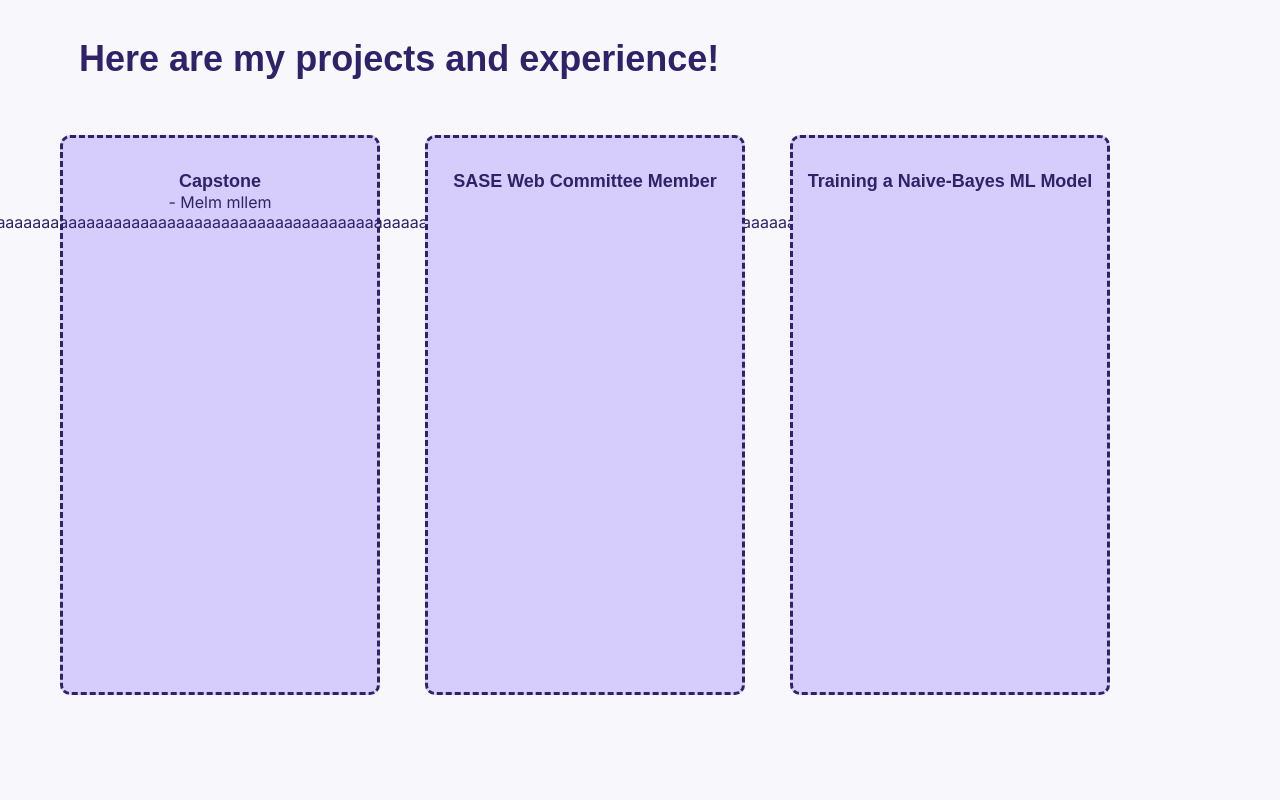
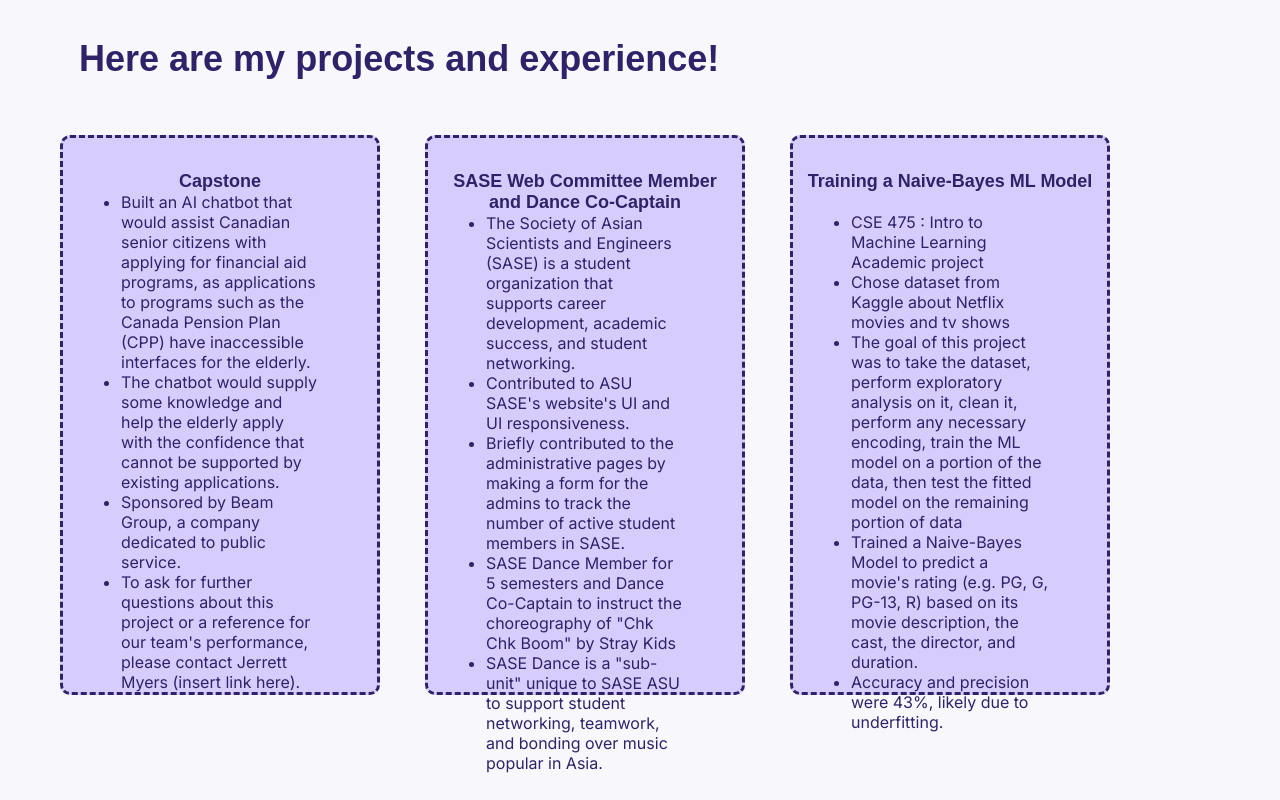
Before and after one commit to MDTea/madeleinne-portfolio, a React (Create React App) app: page / in a window 1280 px wide. Shown: the part 1900-2700 px from the top of the page. Built offline with nearby package versions, Linux system fonts and the light colour scheme; grey boxes are pictures that could not be loaded.

Commit message:
Ready to host on GitHub Pages

```diff
--- a/src/App.css
+++ b/src/App.css
@@ -9,6 +9,12 @@
   width: 100%;
   background: #f8f8fc;
   font-family: Inter, sans-serif;
+}
+
+.ul{
+  list-style-type: circle;
+  align-items: left;
+  justify-content: left;
 }
 
 .App {
@@ -436,8 +442,8 @@
   flex-direction: row;
   gap: 45px;
   margin: 10px;
-  align-items: center;
-  justify-content: center;
+  align-items: left;
+  justify-content: left;
   position: absolute;
   left: 50px;
   top: 175px;
@@ -452,7 +458,7 @@
   display: flex;
   flex-direction: column;
   gap: 0px;
-  align-items: center;
+  align-items: left;
   justify-content: flex-start;
   flex-shrink: 0;
   width: 25vw;
@@ -461,11 +467,17 @@
 }
 .capstone {
   color: #302268;
-  text-align: left;
+  text-align: center;
   font-family: "Inter-ExtraBold", sans-serif;
   font-size: 18px;
   font-weight: 600;
   position: relative;
+}
+.capstone-box-content{
+  text-align: left;
+}
+.li{
+  text-align: left;
 }
 .vector-1 {
   flex-shrink: 0;
@@ -498,8 +510,12 @@
   font-size: 18px;
   font-weight: 600;
   position: relative;
-  width: 385px;
+  width: 22vw;
   height: 88px;
+}
+.sase-box-content{
+  text-align: left;
+  /* width: 22vw; */
 }
 .vector-2 {
   flex-shrink: 0;
@@ -533,7 +549,11 @@
   font-weight: 600;
   position: relative;
   width: 385px;
-  height: 88px;
+  /* height: 88px; */
+}
+.nb-box-content{
+  margin-top: 10%;
+  text-align: left;
 }
 .vector-3 {
   flex-shrink: 0;
--- a/src/App.js
+++ b/src/App.js
@@ -97,21 +97,47 @@
             <div className="project-list-div">
               <div className="capstone-box">
                 <div className="capstone">Capstone </div>
-                <div className="exp-box-content">
-                  - Melm mllem mlememlemaaaaaaaaaaaaaaaaaaaaaaaaaaaaaaaaaaaaaaaaaaaaaaaaaaaaaaaaaaaaaaaaaaaaaaaaaaaaaaaaaaaaaaaaaaaaaaaaaaaaaaaaaaaaaaaaaaaaaaaaaaaaaaaaaaaaaaaaaaaaaaaaaaaaaaaaaaaaaaaaaaaaaaaaaaaaaaaa
-                </div>
+                <ul className="capstone-box-content">
+                  <li>
+                    Built an AI chatbot that would assist Canadian senior citizens with applying for financial aid programs, as applications to programs such as the Canada Pension Plan (CPP) have inaccessible interfaces for the elderly.
+                  </li>
+                  <li>
+                    The chatbot would supply some knowledge and help the elderly apply with the confidence that cannot be supported by existing applications.
+                  </li>
+                  <li>
+                    Sponsored by Beam Group, a company dedicated to public service.
+                  </li>
+                  <li>
+                    To ask for further questions about this project or a reference for our team's performance, please contact Jerrett Myers (insert link here).
+                  </li>
+                </ul>
                 <img className="vector-1" src="vector-10.svg" />
               </div>
               <div className="sase-box">
                 <div className="sase-web-committee-member">
-                  SASE Web Committee Member{" "}
+                  SASE Web Committee Member and Dance Co-Captain{" "}
                 </div>
+                <ul className="sase-box-content">
+                  <li>The Society of Asian Scientists and Engineers (SASE) is a student organization that supports career development, academic success, and student networking.</li>
+                  <li>Contributed to ASU SASE's website's UI and UI responsiveness.</li>
+                  <li>Briefly contributed to the administrative pages by making a form for the admins to track the number of active student members in SASE.</li>
+                  <li>SASE Dance Member for 5 semesters and Dance Co-Captain to instruct the choreography of "Chk Chk Boom" by Stray Kids
+                    <li>SASE Dance is a "sub-unit" unique to SASE ASU to support student networking, teamwork, and bonding over music popular in Asia.</li>
+                  </li>
+                </ul>
                 <img className="vector-2" src="vector-20.svg" />
               </div>
               <div className="nb-model-box">
                 <div className="training-a-naive-bayes-ml-model">
                   Training a Naive-Bayes ML Model{" "}
                 </div>
+                <ul className="nb-box-content">
+                  <li>CSE 475 : Intro to Machine Learning Academic project</li>
+                  <li>Chose dataset from Kaggle about Netflix movies and tv shows</li>
+                  <li>The goal of this project was to take the dataset, perform exploratory analysis on it, clean it, perform any necessary encoding, train the ML model on a portion of the data, then test the fitted model on the remaining portion of data</li>
+                  <li>Trained a Naive-Bayes Model to predict a movie's rating (e.g. PG, G, PG-13, R) based on its movie description, the cast, the director, and duration.</li>
+                  <li>Accuracy and precision were 43%, likely due to underfitting. </li>
+                </ul>
                 <img className="vector-3" src="vector-30.svg" />
               </div>
             </div>
```
Also changed, not shown: src/dissect.js (+30 -26 lines).
